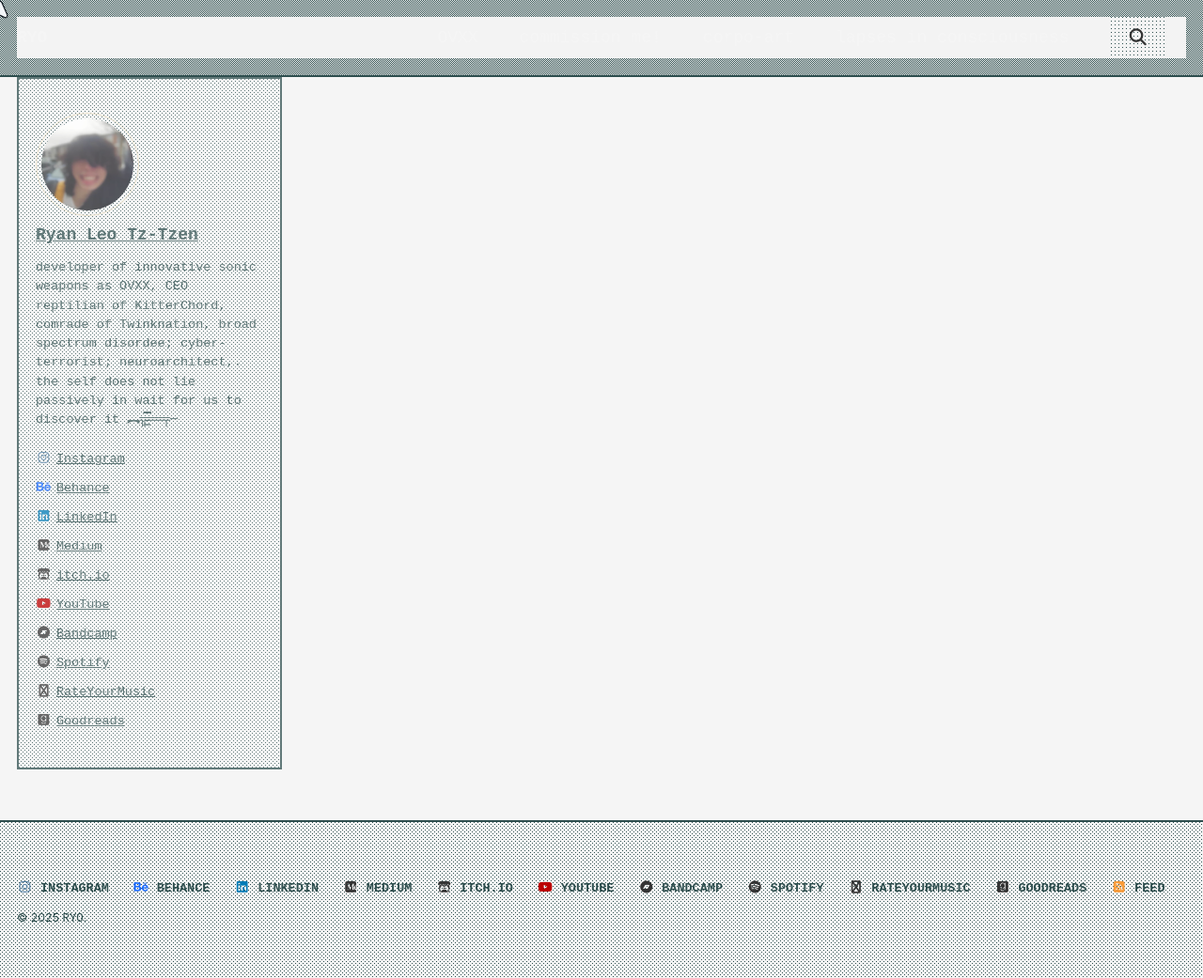
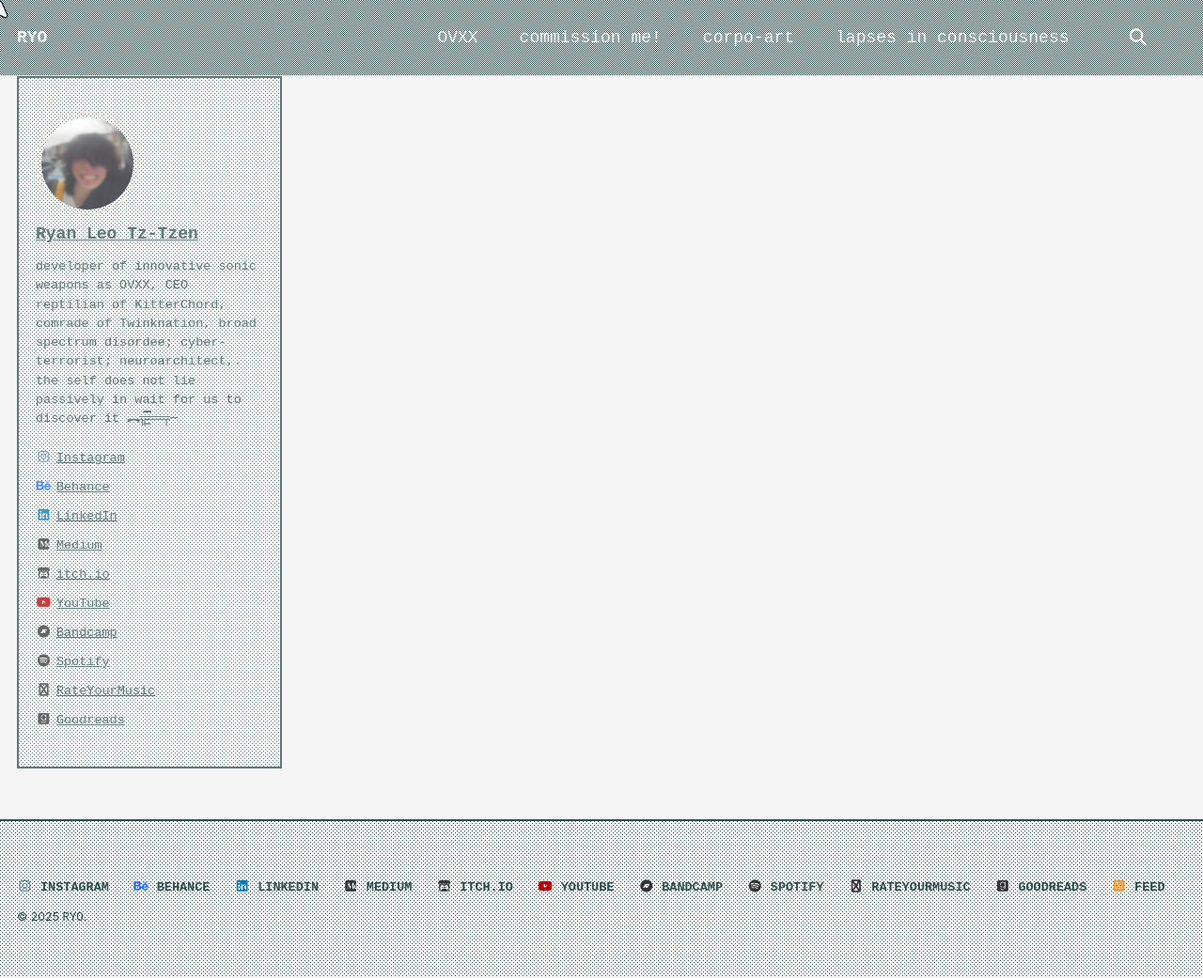
Before and after one commit to cryotato/cryotato.github.io, a Jekyll site: the page built from index.md, in a window 1280 px wide and 1041 px high. Shown: the whole window at 94% size. Built offline with Jekyll 4.4.1, drawn with Linux system fonts in a browser that asks for light colours; cached includes are drawn as plain includes.

Commit message:
Update main.scss

```diff
--- a/assets/css/main.scss
+++ b/assets/css/main.scss
@@ -86,21 +86,55 @@ h1, h2, h3, h4, h5, h6 {
 /* --- Modify Masthead (Header) --- */
 .masthead {
   font-family: "Courier New", Courier, monospace;
-  background: var(--bg-4); // Example: Solid dark background
-  color: var(--light);     // Light text for contrast
-  border-bottom: var(--border-standard); // Add the hard border
+  // Use --bg-7 for dithered dark, or --bg-8 for solid dark
+  background: var(--bg-4);
+  color: var(--light); // Default text color for anything inside not specifically styled
+  // border-bottom: var(--border-standard);
+
+  /* --- Force inner wrappers to be transparent --- */
+  .masthead__inner-wrap,
+  .masthead__menu,
+  #site-nav {
+    background: transparent !important; // Prevent theme/skin backgrounds
+  }
 }
-// Style links within the masthead
-.masthead a,
-.site-title a, // Make sure site title link is styled
-.masthead__menu-item a {
+
+/* --- Style the links within the masthead --- */
+.masthead .site-title, // Target the site title link directly
+.masthead .visible-links .masthead__menu-item a, // Target menu item links
+.masthead .search__toggle { // Also style the search icon button if needed
   font-family: "Courier New", Courier, monospace;
-  color: var(--light) !important; // Force light color, important might be needed here
-  text-decoration: none; // Remove underline if desired for header links
-  text-shadow: var(--d-shadow); // Add dark outline for readability
+  color: var(--light) !important; // Force light color
+  text-shadow: var(--d-shadow);   // Add dark outline for readability
+  text-decoration: none;
+  background: transparent; // Ensure NO background in default state
+  transition: background 200ms linear, color 200ms linear; // Add transitions if desired
+
   &:hover {
-    background: var(--bg-7); // Example: Sparse light dots on hover
+    // background: var(--bg-6); // Example: Denser dither on hover (Optional)
+    // color: var(--light); // Color likely stays light
+    text-decoration: underline; // Add underline on hover? (Optional)
   }
+}
+
+/* Specific fix for site title if it needs different hover */
+.masthead .site-title:hover {
+   background: transparent; // Maybe no background change on title hover
+   text-decoration: none; // Keep no underline?
+}
+
+/* Ensure greedy-nav button icon is visible */
+.masthead .greedy-nav__toggle .navicon {
+  background: var(--light); // Make the hamburger icon lines light
+}
+.masthead .greedy-nav__toggle .navicon:before,
+.masthead .greedy-nav__toggle .navicon:after {
+  background: var(--light); // Make the hamburger icon lines light
+}
+
+/* Ensure search icon is visible */
+.masthead .search__toggle {
+    color: var(--light) !important; // Ensure icon itself is light
 }
 
 /* --- Modify Footer --- */
```
